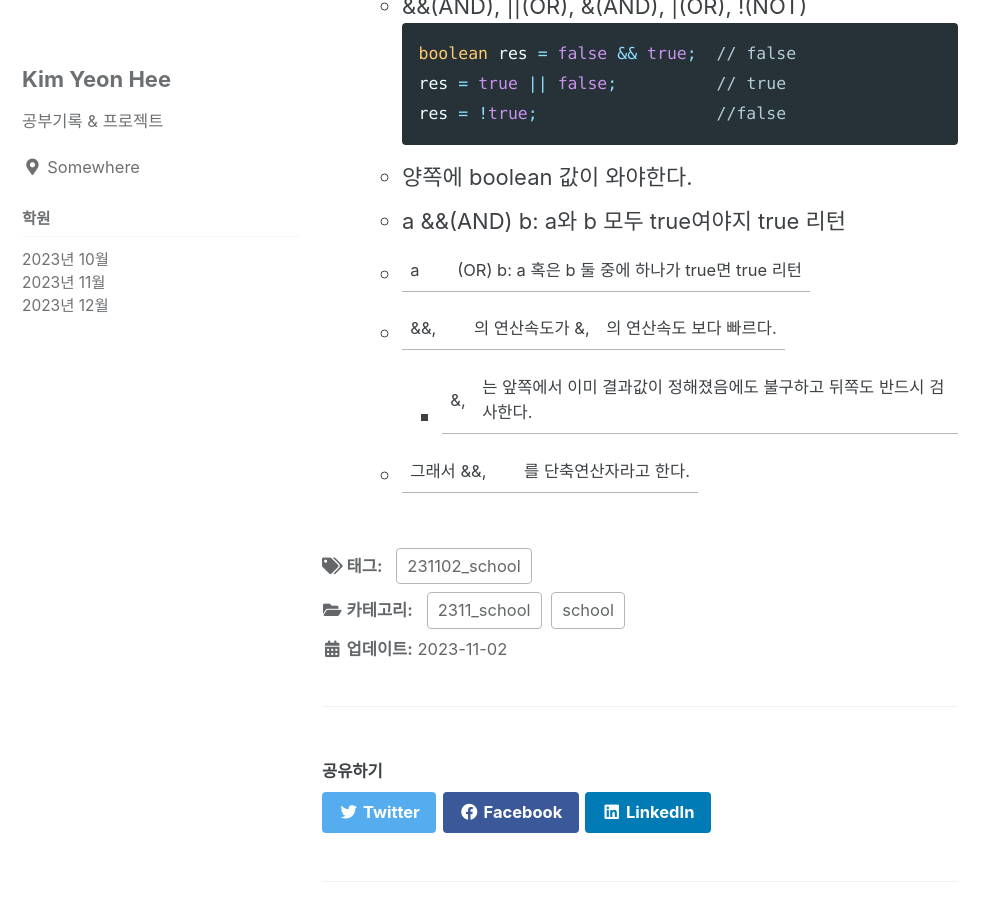
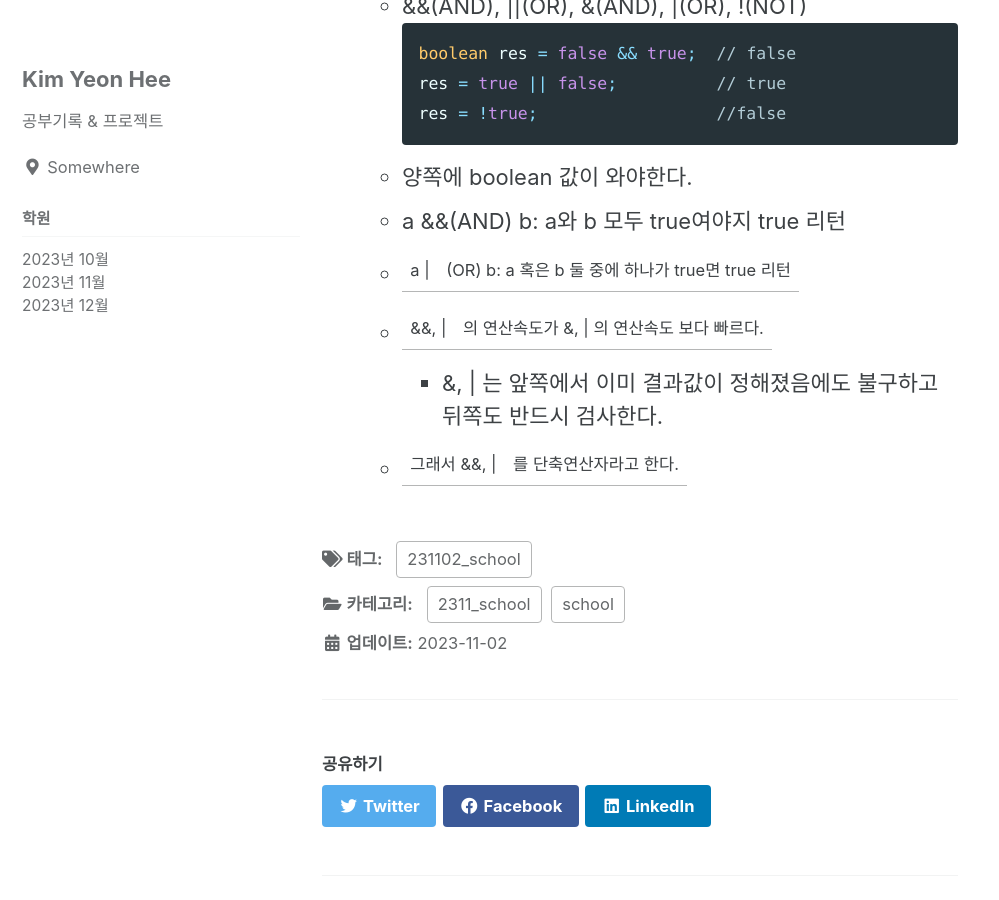
Before and after one commit to YonY-K/YonY-K.github.io, a Jekyll site: the page built from school/2311_school/_posts/2023-11-02/2023-11-02-8period.md, in a window 1280 px wide and 900 px high, scrolled down 1480 px. Shown: the whole window, without its empty margins (0-999 px from the left). Built offline with Jekyll 4.4.1, drawn with Linux system fonts in a browser that asks for light colours; cached includes are drawn as plain includes.

````diff
--- a/school/2311_school/_posts/2023-11-02/2023-11-02-8period.md
+++ b/school/2311_school/_posts/2023-11-02/2023-11-02-8period.md
@@ -48,7 +48,7 @@ System.out.printf("현재 시각은 %s %d시 입니다.\n",str,hr);
     ```
   - 양쪽에 boolean 값이 와야한다.
   - a &&(AND) b: a와 b 모두 true여야지 true 리턴
-  - a ||(OR) b: a 혹은 b 둘 중에 하나가 true면 true 리턴
-  - &&, || 의 연산속도가 &, | 의 연산속도 보다 빠르다.
-    - &, | 는 앞쪽에서 이미 결과값이 정해졌음에도 불구하고 뒤쪽도 반드시 검사한다.
-  - 그래서 &&, || 를 단축연산자라고 한다.
+  - a \|| (OR) b: a 혹은 b 둘 중에 하나가 true면 true 리턴
+  - &&, \|| 의 연산속도가 &, \| 의 연산속도 보다 빠르다.
+    - &, \| 는 앞쪽에서 이미 결과값이 정해졌음에도 불구하고 뒤쪽도 반드시 검사한다.
+  - 그래서 &&, \|| 를 단축연산자라고 한다.
````
Also changed, not shown: school/2311_school/_posts/2023-11-02/2023-11-02-1period.md (+1 -1 lines), school/2311_school/_posts/2023-11-02/2023-11-02-4period.md (+3 -3 lines).
